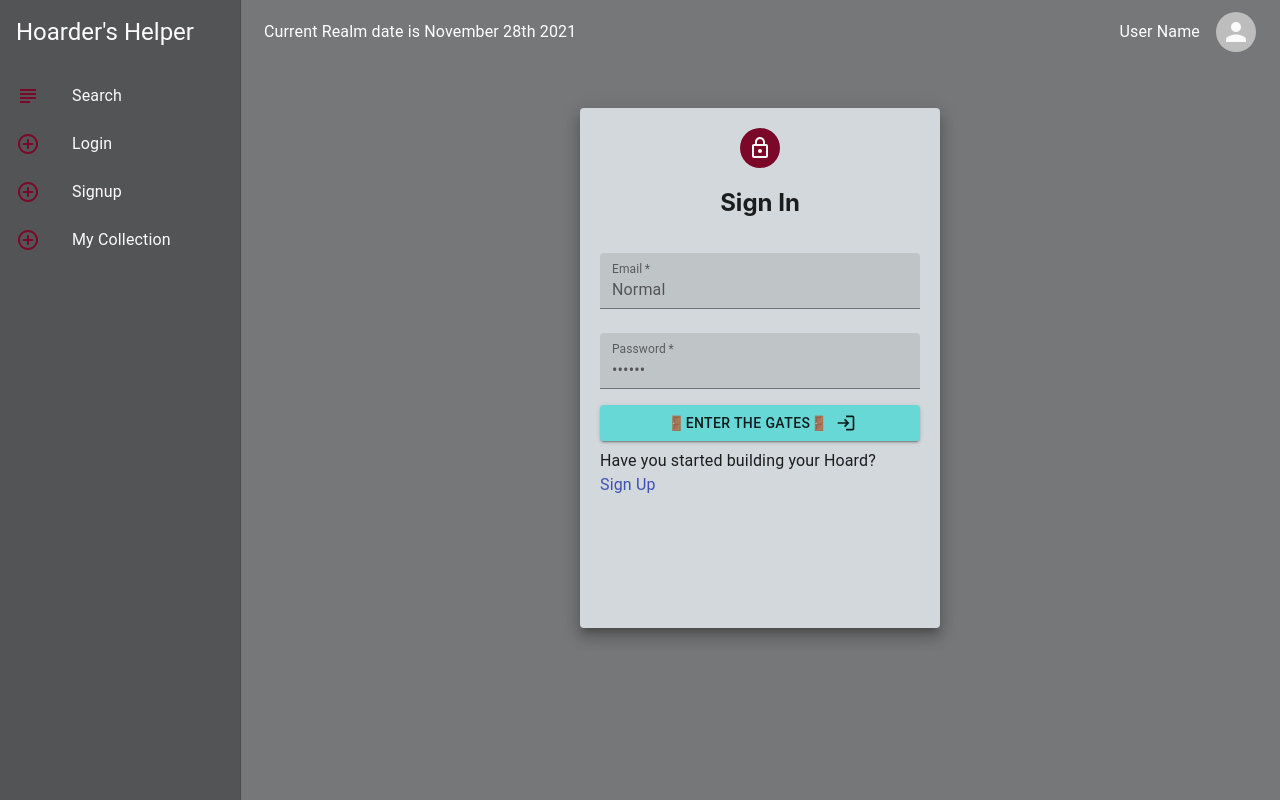
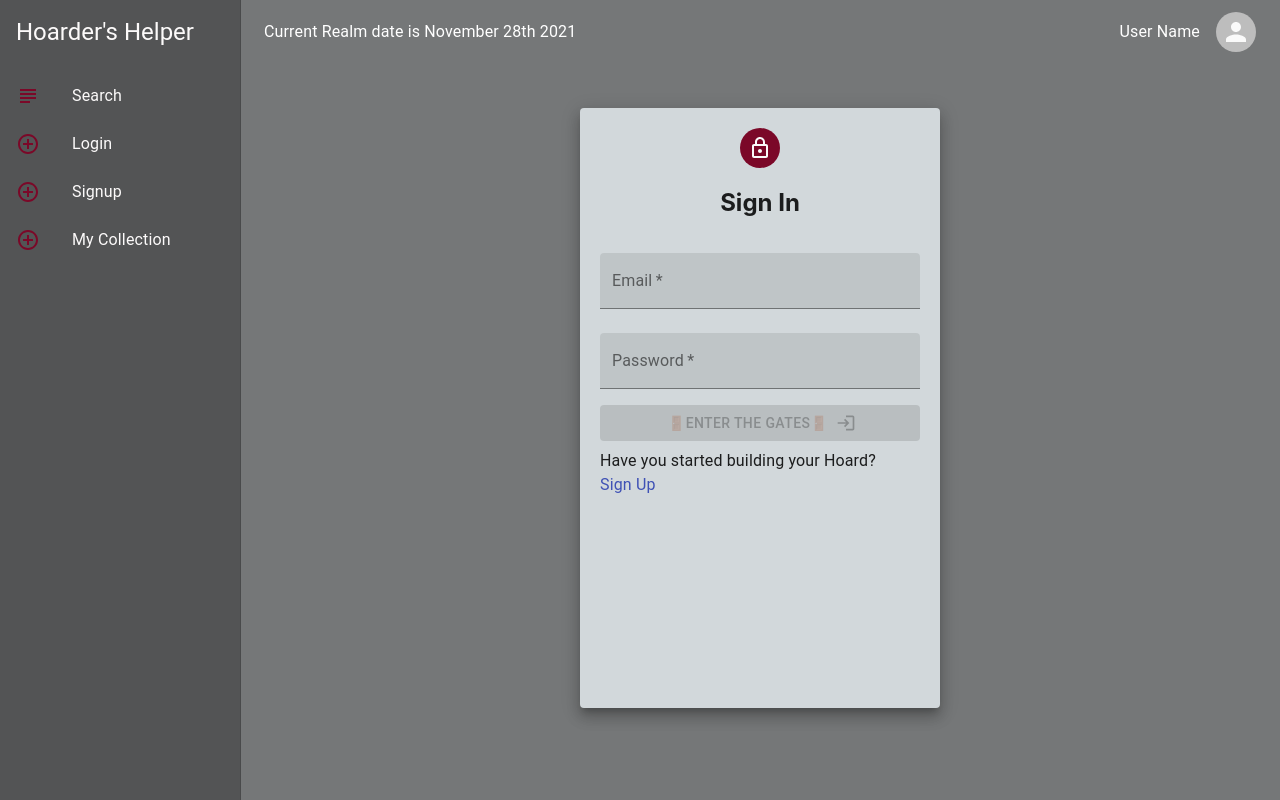
Before and after one commit to BerlicTheHunter/HoardersHelper, a React (Create React App) app in the folder client/: page /login in a window 1280 px wide. Built offline with nearby package versions, Linux system fonts and the light colour scheme.

Commit message:
Updated login and functionality

```diff
--- a/client/public/index.html
+++ b/client/public/index.html
@@ -2,7 +2,7 @@
 <html lang="en">
   <head>
     <meta charset="utf-8" />
-    <link rel="icon" href="%PUBLIC_URL%/favicon.ico" />
+    <link rel="icon" href="%PUBLIC_URL%/hh1.png" />
     <meta name="viewport" content="width=device-width, initial-scale=1" />
     <meta name="theme-color" content="#000000" />
     <meta
@@ -27,7 +27,7 @@
       work correctly both with client-side routing and a non-root public URL.
       Learn how to configure a non-root public URL by running `npm run build`.
     -->
-    <title>React App</title>
+    <title>Hoarders Helper</title>
   </head>
   <body>
     <noscript>You need to enable JavaScript to run this app.</noscript>
--- a/client/src/components/Layout.js
+++ b/client/src/components/Layout.js
@@ -24,6 +24,7 @@ const useStyles = makeStyles((theme) => {
   return {
     page: {
       background: backgroundMain,
+      // backgroundImage: "url('https://slack-imgs.com/?c=1&o1=ro&url=https%3A%2F%2Fimages.unsplash.com%2Fphoto-1593814681464-eef5af2b0628%3Fixlib%3Drb-1.2.1%26ixid%3DMnwxMjA3fDB8MHxwaG90by1wYWdlfHx8fGVufDB8fHx8%26auto%3Dformat%26fit%3Dcrop%26w%3D1170%26q%3D80')",
       width: '100%',
       height: '100%',
       padding: theme.spacing(3),
--- a/client/src/index.css
+++ b/client/src/index.css
@@ -7,6 +7,7 @@ body {
   -webkit-font-smoothing: antialiased;
   -moz-osx-font-smoothing: grayscale;
   background-color: #757778;
+  /* background-image: url('https://slack-imgs.com/?c=1&o1=ro&url=https%3A%2F%2Fimages.unsplash.com%2Fphoto-1593814681464-eef5af2b0628%3Fixlib%3Drb-1.2.1%26ixid%3DMnwxMjA3fDB8MHxwaG90by1wYWdlfHx8fGVufDB8fHx8%26auto%3Dformat%26fit%3Dcrop%26w%3D1170%26q%3D80');
 }
 
 code {
--- a/client/src/pages/Login.js
+++ b/client/src/pages/Login.js
@@ -5,7 +5,7 @@ import Paper from '@material-ui/core/Paper'
 import Avatar from '@material-ui/core/Avatar'
 import TextField from '@material-ui/core/TextField'
 import Button from '@material-ui/core/Button'
-import Typography from '@material-ui/core/Typography'
+import Typography from '@mui/material/Typography'
 import Link from '@material-ui/core/Link'
 // import Alert from '@material-ui/core/Alert'
 import LockOutlinedIcon from "@material-ui/icons/LockOutlined";
@@ -42,7 +42,7 @@ export default function Login() {
   const classes = useStyles();
   const paperStyle = {
     padding: 20,
-    height: "60vh",
+    height: "70vh",
     width: 320,
     margin: "20px auto",
     background: backgroundColor,
@@ -110,39 +110,38 @@ export default function Login() {
         <TextField
           id="email"
           label="Email"
+          name="email"
           InputProps={{ style: { color: backgroundMain } }}
-          defaultValue="Normal"
           variant="filled"
-          color="secondary"
           margin="normal"
           type="text"
           fullWidth
+          onChange={handleInputChange}
+          value={userFormData.email}
           required
-          onChange={handleInputChange}
-          // value={userFormData.email}
         />
         <TextField
           id="password"
           label="Password"
           type="password"
+          name="password"
           InputProps={{ style: { color: backgroundMain } }}
-          defaultValue="Normal"
           variant="filled"
-          color="secondary"
           margin="normal"
           fullWidth
           required
           onChange={handleInputChange}
-          // value={userFormData.password}
+          value={userFormData.password}
         />
         <Button
           className={classes.button}
+          disabled={!(userFormData.email && userFormData.password)}
           type="submit"
           color="accentBlue"
           variant="contained"
           fullWidth
           endIcon={<LoginOutlinedIcon/>}
-          // disabled={!(userFormData.email && userFormData.password)}
+
         >
          🚪Enter the Gates🚪
         </Button>
```
Also changed, not shown: client/public/hh1.png (added).
